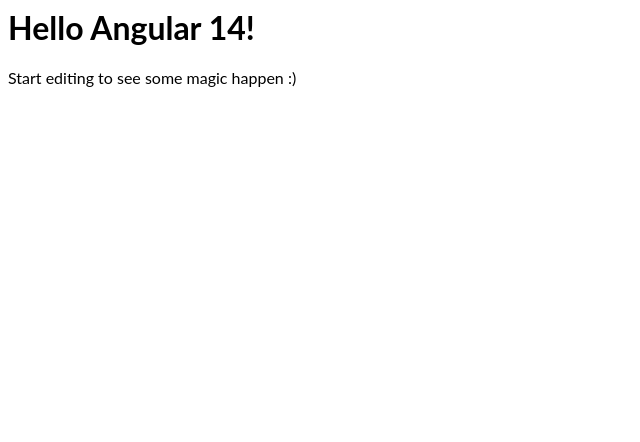
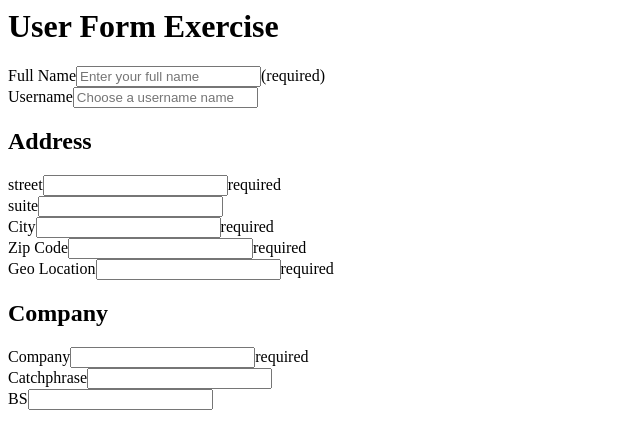
Before and after one commit to dm-creations/angular-user-management-v2, an Angular app: page / in a window 1280 px wide. Shown: the top 442 px of the page, without its empty margins (0-640 px from the left). Built offline with nearby package versions, Linux system fonts and the light colour scheme.

Commit message:
Basic Form Fields Added

```diff
--- a/src/app/app.component.html
+++ b/src/app/app.component.html
@@ -1,4 +1,2 @@
-<hello name="{{ name }}"></hello>
-<p>
-  Start editing to see some magic happen :)
-</p>
+<h1>User Form Exercise</h1>
+<app-user-form></app-user-form>
--- a/src/app/app.module.ts
+++ b/src/app/app.module.ts
@@ -4,10 +4,11 @@
 
 import { AppComponent } from './app.component';
 import { HelloComponent } from './hello.component';
+import { UserFormComponent } from './user-form/user-form.component';
 
 @NgModule({
   imports:      [ BrowserModule, FormsModule ],
-  declarations: [ AppComponent, HelloComponent ],
+  declarations: [ AppComponent, HelloComponent, UserFormComponent ],
   bootstrap:    [ AppComponent ]
 })
 export class AppModule { }
--- /dev/null
+++ b/src/app/user-form/user-form.component.html
@@ -0,0 +1,51 @@
+<form>
+  <div>
+    <label for="name">Full Name</label>
+    <input name="name" placeholder="Enter your full name"/>
+    <span>(required)</span>
+  </div>
+  <div>
+    <label for="username">Username</label>
+    <input name="username" placeholder="Choose a username name"/>
+  </div>
+  <h2>Address</h2>
+  <div>
+    <label for="street">street</label>
+    <input name="street"/>
+    <span>required</span>
+  </div>
+  <div>
+    <label for="suite">suite</label>
+    <input name="suite"/>
+  </div>
+  <div>
+    <label for="city">City</label>
+    <input name="city"/>
+    <span>required</span>
+  </div>
+  <div>
+    <label for="zipcode">Zip Code</label>
+    <input name="zipcode"/>
+    <span>required</span>
+  </div>
+  <div>
+    <label for="geo">Geo Location</label>
+    <input name="geo"/>
+    <span>required</span>
+  </div>
+  <h2>Company</h2>
+  <div>
+    <label for="company">Company</label>
+    <input name="company"/>
+    <span>required</span>
+  </div>
+  <div>
+    <label for="catchphrase">Catchphrase</label>
+    <input name="catchphrase"/>
+  </div>
+  <div>
+    <label for="bs">BS</label>
+    <input name="bs"/>
+  </div>
+
+</form>
--- /dev/null
+++ b/src/app/user-form/user-form.component.ts
@@ -0,0 +1,15 @@
+import { Component, OnInit } from '@angular/core';
+
+@Component({
+  selector: 'app-user-form',
+  templateUrl: './user-form.component.html',
+  styleUrls: ['./user-form.component.css']
+})
+export class UserFormComponent implements OnInit {
+
+  constructor() { }
+
+  ngOnInit() {
+  }
+
+}
```
Also changed, not shown: src/app/user-form/user-form.component.css (added).
